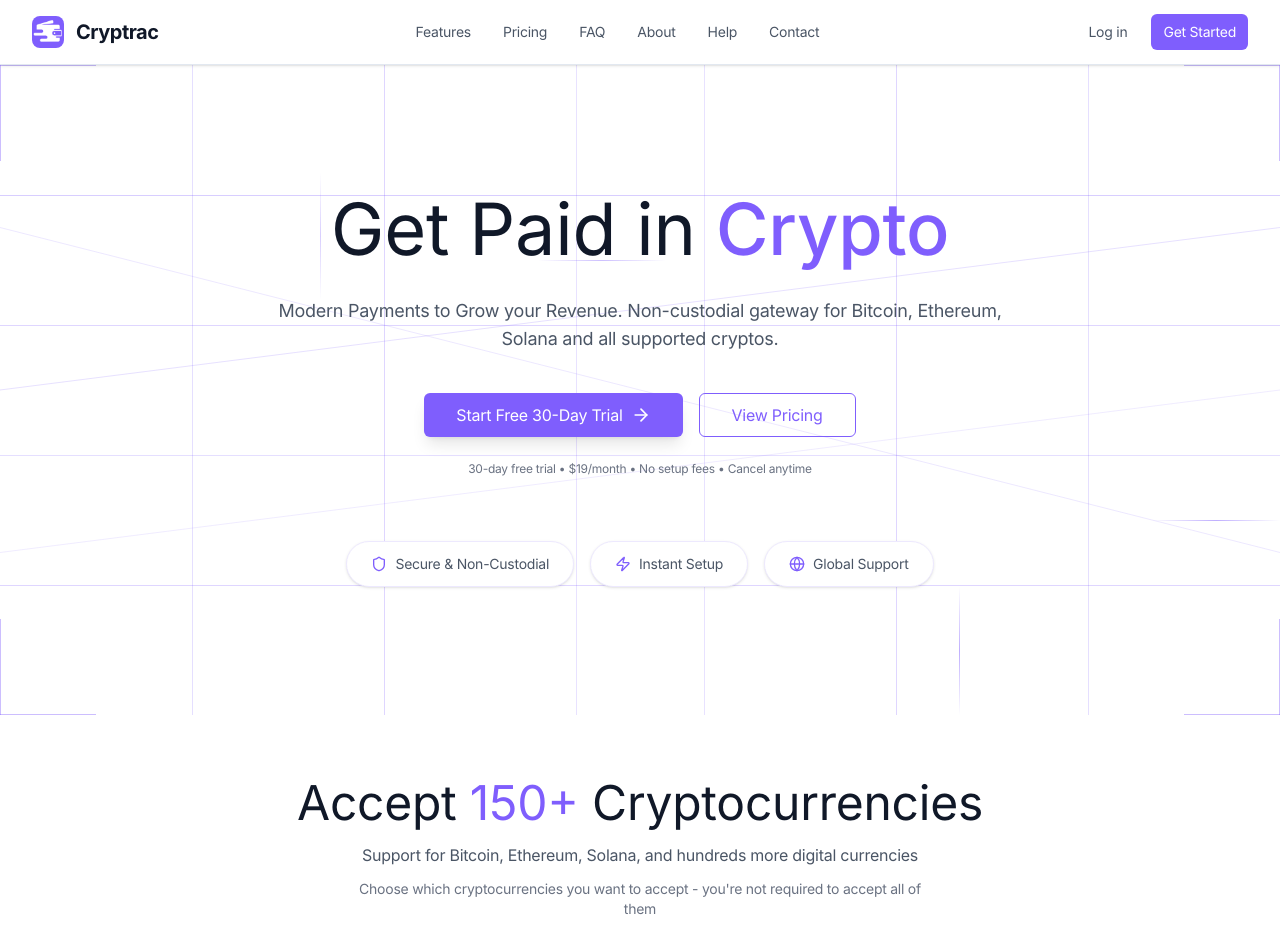
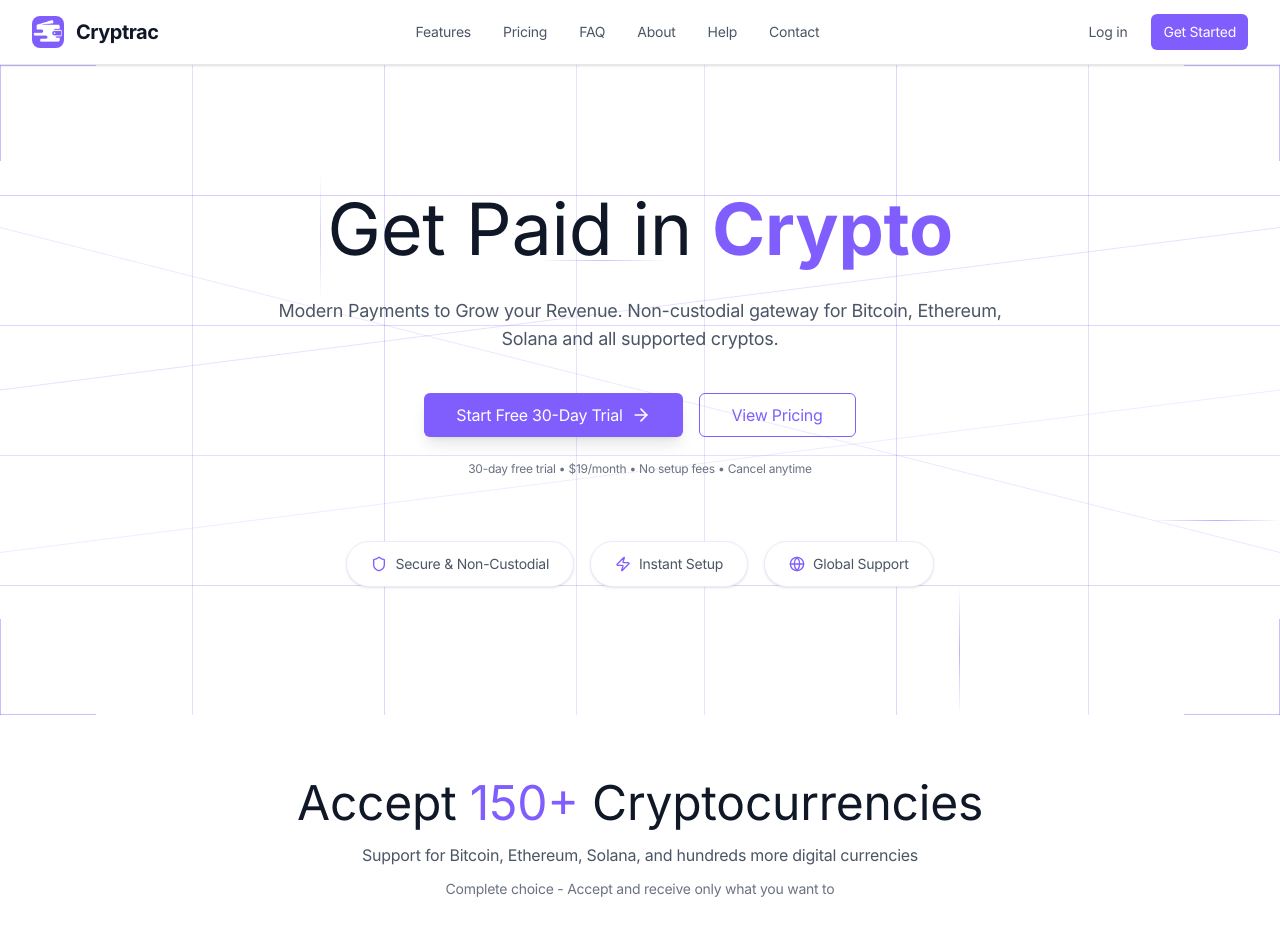
Before and after one commit to CryptracSolutions/cryptrac, a Next.js app: page / in a window 1280 px wide. Shown: the top 952 px of the page. Built offline with nearby package versions, Linux system fonts and the light colour scheme.

Commit message:
Update Landing Page 2

```diff
--- a/app/page.tsx
+++ b/app/page.tsx
@@ -188,7 +188,7 @@ export default function Home() {
 
             <h1 className="font-martina text-7xl font-normal text-gray-900 mb-8">
               Get Paid in{" "}
-              <span className="font-phonic text-[#7f5efd] font-medium">Crypto</span>
+              <span className="font-capsule text-[#7f5efd] font-semibold">Crypto</span>
             </h1>
             <p className="font-capsule text-lg font-normal text-gray-600 max-w-3xl mx-auto mb-10">
               Modern Payments to Grow your Revenue. Non-custodial gateway for Bitcoin, Ethereum, Solana and all supported cryptos.
@@ -241,7 +241,7 @@ export default function Home() {
               Support for Bitcoin, Ethereum, Solana, and hundreds more digital currencies
             </p>
             <p className="font-phonic text-sm font-normal text-gray-500 max-w-xl mx-auto mt-3">
-              Choose which cryptocurrencies you want to accept - you're not required to accept all of them
+              Complete choice - Accept and receive only what you want to
             </p>
           </div>
 
```
